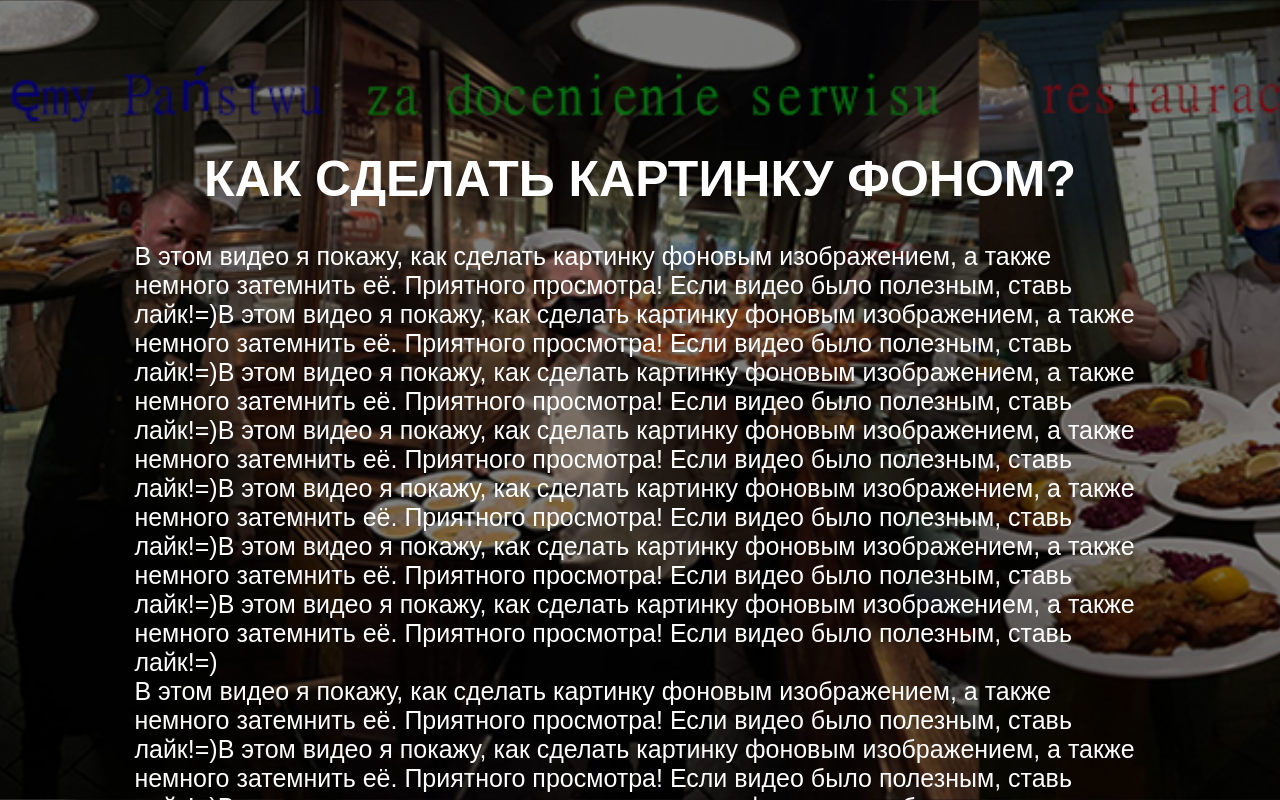
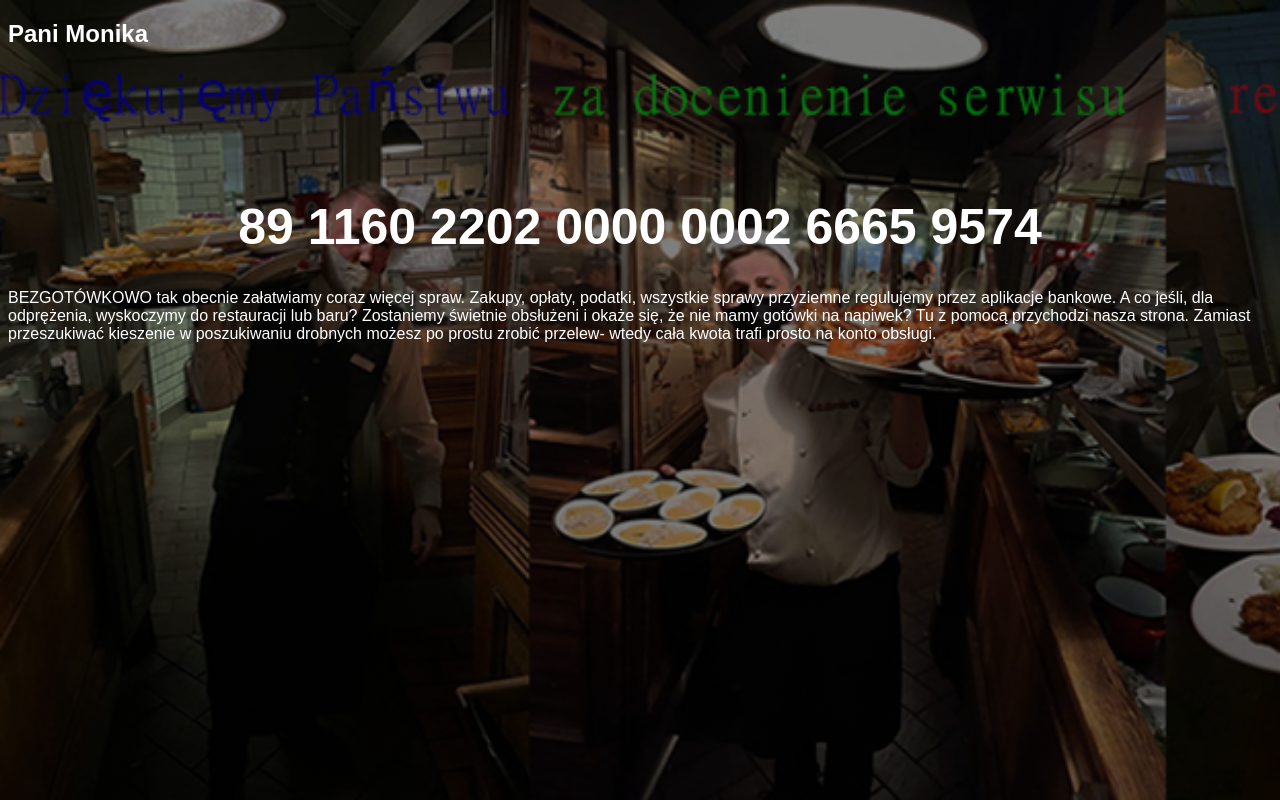
Before and after one commit to MaksMaidaanov/Monika-U, a plain HTML site: page index.html in a window 1280 px wide. Shown: the top 800 px of the page. Drawn offline with Linux system fonts and the light colour scheme.

Commit message:
Update index.html

```diff
--- a/index.html
+++ b/index.html
@@ -1,5 +1,5 @@
 <!DOCTYPE html>
-<html lang="ru">
+<html lang="pl">
 <head>
 	<meta charset="UTF-8">
 	<title>Backgroud IMG</title>
@@ -7,10 +7,12 @@
 </head>
 <body>
 
-	<h1>Как сделать картинку фоном?</h1>
-	<p>В этом видео я покажу, как сделать картинку фоновым изображением, а также немного затемнить её. Приятного просмотра! Если видео было полезным, ставь лайк!=)В этом видео я покажу, как сделать картинку фоновым изображением, а также немного затемнить её. Приятного просмотра! Если видео было полезным, ставь лайк!=)В этом видео я покажу, как сделать картинку фоновым изображением, а также немного затемнить её. Приятного просмотра! Если видео было полезным, ставь лайк!=)В этом видео я покажу, как сделать картинку фоновым изображением, а также немного затемнить её. Приятного просмотра! Если видео было полезным, ставь лайк!=)В этом видео я покажу, как сделать картинку фоновым изображением, а также немного затемнить её. Приятного просмотра! Если видео было полезным, ставь лайк!=)В этом видео я покажу, как сделать картинку фоновым изображением, а также немного затемнить её. Приятного просмотра! Если видео было полезным, ставь лайк!=)В этом видео я покажу, как сделать картинку фоновым изображением, а также немного затемнить её. Приятного просмотра! Если видео было полезным, ставь лайк!=)</p>
-	<p>В этом видео я покажу, как сделать картинку фоновым изображением, а также немного затемнить её. Приятного просмотра! Если видео было полезным, ставь лайк!=)В этом видео я покажу, как сделать картинку фоновым изображением, а также немного затемнить её. Приятного просмотра! Если видео было полезным, ставь лайк!=)В этом видео я покажу, как сделать картинку фоновым изображением, а также немного затемнить её. Приятного просмотра! Если видео было полезным, ставь лайк!=)В этом видео я покажу, как сделать картинку фоновым изображением, а также немного затемнить её. Приятного просмотра! Если видео было полезным, ставь лайк!=)В этом видео я покажу, как сделать картинку фоновым изображением, а также немного затемнить её. Приятного просмотра! Если видео было полезным, ставь лайк!=)В этом видео я покажу, как сделать картинку фоновым изображением, а также немного затемнить её. Приятного просмотра! Если видео было полезным, ставь лайк!=)В этом видео я покажу, как сделать картинку фоновым изображением, а также немного затемнить её. Приятного просмотра! Если видео было полезным, ставь лайк!=)</p>
-	<p>В этом видео я покажу, как сделать картинку фоновым изображением, а также немного затемнить её. Приятного просмотра! Если видео было полезным, ставь лайк!=)В этом видео я покажу, как сделать картинку фоновым изображением, а также немного затемнить её. Приятного просмотра! Если видео было полезным, ставь лайк!=)В этом видео я покажу, как сделать картинку фоновым изображением, а также немного затемнить её. Приятного просмотра! Если видео было полезным, ставь лайк!=)В этом видео я покажу, как сделать картинку фоновым изображением, а также немного затемнить её. Приятного просмотра! Если видео было полезным, ставь лайк!=)В этом видео я покажу, как сделать картинку фоновым изображением, а также немного затемнить её. Приятного просмотра! Если видео было полезным, ставь лайк!=)В этом видео я покажу, как сделать картинку фоновым изображением, а также немного затемнить её. Приятного просмотра! Если видео было полезным, ставь лайк!=)В этом видео я покажу, как сделать картинку фоновым изображением, а также немного затемнить её. Приятного просмотра! Если видео было полезным, ставь лайк!=)</p>
+    <h2> Pani Monika</h2>
+	<h1>89 1160 2202 0000 0002 6665 9574</h1>
+	<p1 class = "srift">
+	BEZGOTÓWKOWO tak obecnie załatwiamy coraz więcej spraw. Zakupy, opłaty, podatki, wszystkie sprawy przyziemne regulujemy przez aplikacje bankowe.
+    A co jeśli, dla odprężenia, wyskoczymy do restauracji lub baru? Zostaniemy świetnie obsłużeni i okaże się, że nie mamy gotówki na napiwek?
+    Tu z pomocą przychodzi nasza strona. Zamiast przeszukiwać kieszenie w poszukiwaniu drobnych możesz po prostu zrobić przelew- wtedy cała kwota trafi prosto na konto obsługi.</p1>
 
 </body>
 </html>
```
